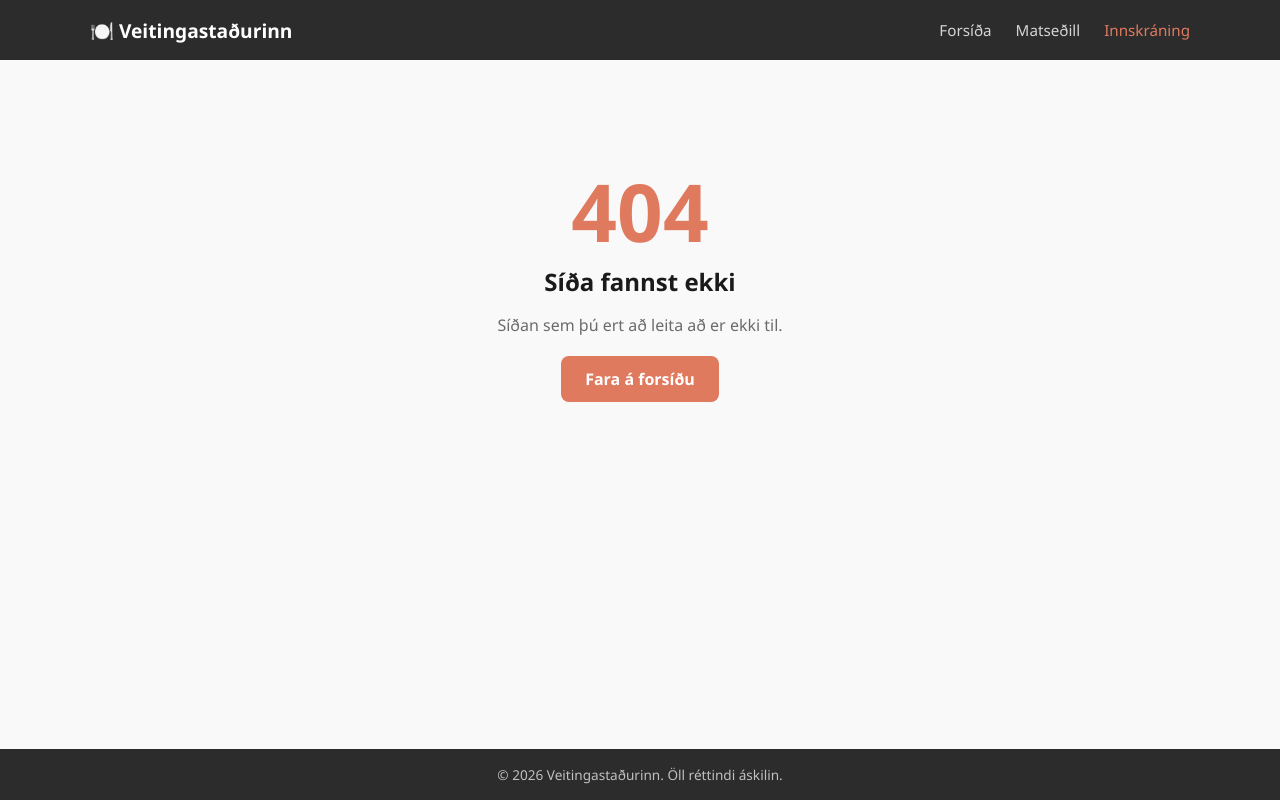
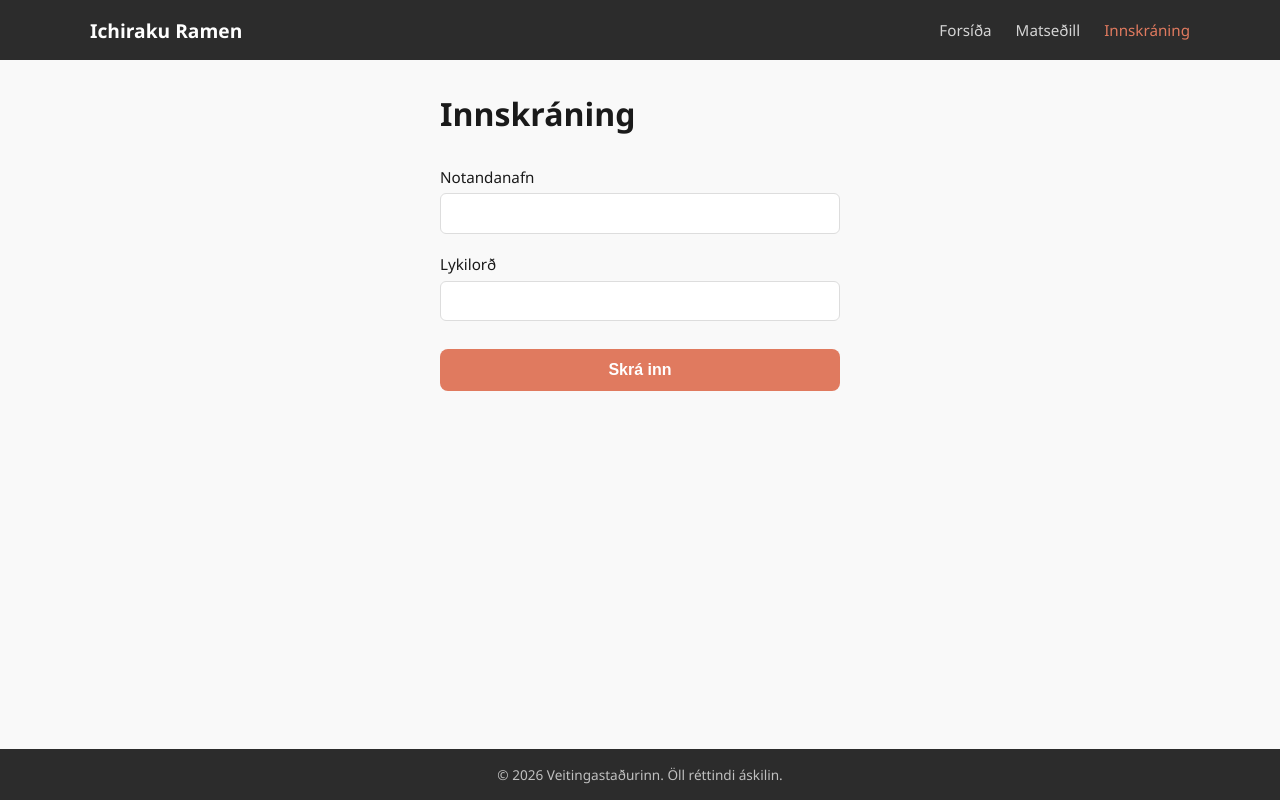
Before and after one commit to V1XTERR/Vef2-2026-H2, a Next.js app: page /login in a window 1280 px wide. Before the commit this address had no page. Built offline with nearby package versions, Linux system fonts and the light colour scheme.

Commit message:
bæta við innskráningu og prófílsíðu

```diff
--- /dev/null
+++ b/src/app/login/login.module.css
@@ -0,0 +1,65 @@
+.wrap {
+  max-width: 400px;
+  margin: 0 auto;
+}
+
+.wrap h1 {
+  margin-bottom: 2rem;
+}
+
+.form {
+  display: flex;
+  flex-direction: column;
+  gap: 1.25rem;
+}
+
+.form label {
+  display: flex;
+  flex-direction: column;
+  gap: 0.4rem;
+  font-size: 0.95rem;
+  font-weight: 500;
+}
+
+.form input {
+  padding: 0.65rem 0.75rem;
+  border: 1px solid var(--color-border);
+  border-radius: 6px;
+  font-size: 1rem;
+  background: white;
+}
+
+.form input:focus {
+  outline: 2px solid var(--color-accent);
+  border-color: transparent;
+}
+
+.form button {
+  background: var(--color-accent);
+  color: white;
+  border: none;
+  padding: 0.75rem;
+  border-radius: 8px;
+  font-size: 1rem;
+  font-weight: 600;
+  cursor: pointer;
+  margin-top: 0.5rem;
+}
+
+.form button:hover {
+  opacity: 0.85;
+}
+
+.form button:disabled {
+  opacity: 0.6;
+  cursor: not-allowed;
+}
+
+/* Villuskilaboð */
+.error {
+  background: #fee2e2;
+  color: #b91c1c;
+  padding: 0.75rem;
+  border-radius: 6px;
+  font-size: 0.9rem;
+}
--- /dev/null
+++ b/src/app/login/page.tsx
@@ -0,0 +1,71 @@
+'use client';
+
+import { useState } from 'react';
+import { useRouter } from 'next/navigation';
+import styles from './login.module.css';
+
+export default function LoginPage() {
+  const router = useRouter();
+  const [username, setUsername] = useState('');
+  const [password, setPassword] = useState('');
+  const [error, setError] = useState('');
+  const [loading, setLoading] = useState(false);
+
+  async function handleSubmit(e: React.FormEvent) {
+    e.preventDefault();
+    setLoading(true);
+    setError('');
+
+    try {
+      const res = await fetch(`${process.env.NEXT_PUBLIC_API_URL}/users/login`, {
+        method: 'POST',
+        headers: { 'Content-Type': 'application/json' },
+        body: JSON.stringify({ username, password }),
+      });
+
+      const data = await res.json();
+
+      if (!res.ok) {
+        setError(data.message || 'Innskráning mistókst');
+        return;
+      }
+
+      localStorage.setItem('token', data.token);
+      router.push('/profile');
+    } catch {
+      setError('Villa kom upp, reyndu aftur');
+    } finally {
+      setLoading(false);
+    }
+  }
+
+  return (
+    <div className={styles.wrap}>
+      <h1>Innskráning</h1>
+      <form onSubmit={handleSubmit} className={styles.form}>
+        {error && <p className={styles.error}>{error}</p>}
+        <label>
+          Notandanafn
+          <input
+            type="text"
+            value={username}
+            onChange={(e) => setUsername(e.target.value)}
+            required
+          />
+        </label>
+        <label>
+          Lykilorð
+          <input
+            type="password"
+            value={password}
+            onChange={(e) => setPassword(e.target.value)}
+            required
+          />
+        </label>
+        <button type="submit" disabled={loading}>
+          {loading ? 'Auknablik...' : 'Skrá inn'}
+        </button>
+      </form>
+    </div>
+  );
+}
--- /dev/null
+++ b/src/app/profile/profile.module.css
@@ -0,0 +1,45 @@
+.wrap {
+  max-width: 500px;
+  margin: 0 auto;
+}
+
+.wrap h1 {
+  margin-bottom: 2rem;
+}
+
+.card {
+  border: 1px solid var(--color-border);
+  border-radius: 10px;
+  background: white;
+  padding: 1.5rem;
+  display: flex;
+  flex-direction: column;
+  gap: 1rem;
+  margin-bottom: 1.5rem;
+}
+
+.card p {
+  display: flex;
+  justify-content: space-between;
+  font-size: 0.95rem;
+}
+
+.card p span {
+  color: var(--color-muted);
+  font-weight: 500;
+}
+
+.logout {
+  background: #b91c1c;
+  color: white;
+  border: none;
+  padding: 0.75rem 1.5rem;
+  border-radius: 8px;
+  font-size: 1rem;
+  font-weight: 600;
+  cursor: pointer;
+}
+
+.logout:hover {
+  opacity: 0.85;
+}
--- a/src/components/Nav.tsx
+++ b/src/components/Nav.tsx
@@ -2,28 +2,37 @@
 
 import Link from 'next/link';
 import { usePathname } from 'next/navigation';
+import { useEffect, useState } from 'react';
 import styles from './Nav.module.css';
-
-const links = [
-  { href: '/', label: 'Forsíða' },
-  { href: '/menu', label: 'Matseðill' },
-  { href: '/login', label: 'Innskráning' },
-];
 
 export default function Nav() {
   const pathname = usePathname();
+  const [loggedIn, setLoggedIn] = useState(false);
+
+  useEffect(() => {
+    setLoggedIn(!!localStorage.getItem('token'));
+  }, [pathname]);
+
   return (
     <nav className={styles.nav}>
       <div className={styles.inner}>
-        <Link href="/" className={styles.logo}>🍽️ Veitingastaðurinn</Link>
+        <Link href="/" className={styles.logo}>Ichiraku Ramen</Link>
         <ul className={styles.links}>
-          {links.map(({ href, label }) => (
-            <li key={href}>
-              <Link href={href} className={pathname === href ? styles.active : ''}>
-                {label}
-              </Link>
-            </li>
-          ))}
+          <li>
+            <Link href="/" className={pathname === '/' ? styles.active : ''}>
+              Forsíða
+            </Link>
+          </li>
+          <li>
+            <Link href="/menu" className={pathname === '/menu' ? styles.active : ''}>
+              Matseðill
+            </Link>
+          </li>
+          <li>
+            <Link href={loggedIn ? '/profile' : '/login'} className={pathname === '/profile' || pathname === '/login' ? styles.active : ''}>
+              {loggedIn ? 'Prófíll' : 'Innskráning'}
+            </Link>
+          </li>
         </ul>
       </div>
     </nav>
```
Also changed, not shown: src/app/page.tsx (+6 -6 lines), src/app/profile/page.tsx (added, +68 -0 lines).
